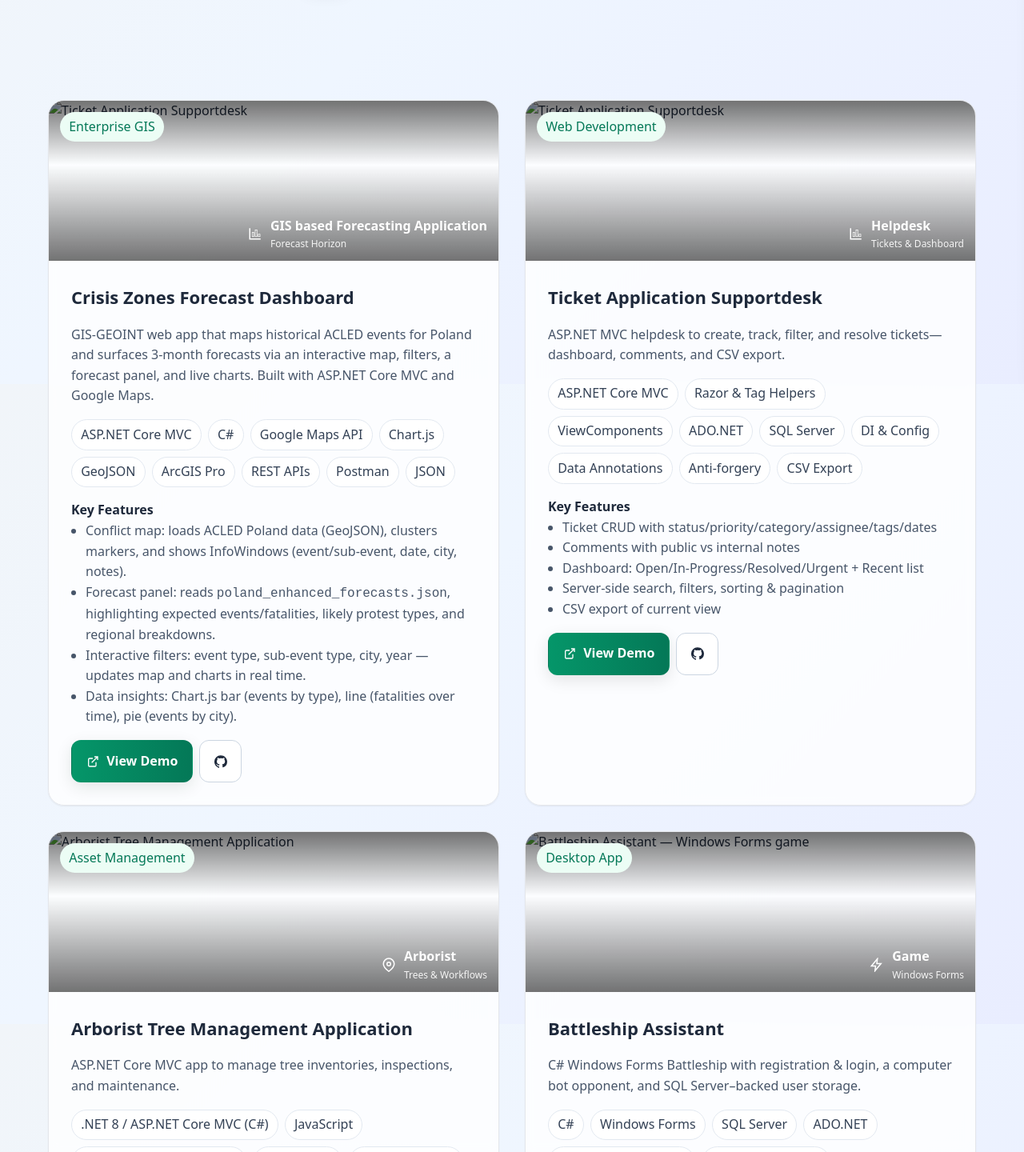
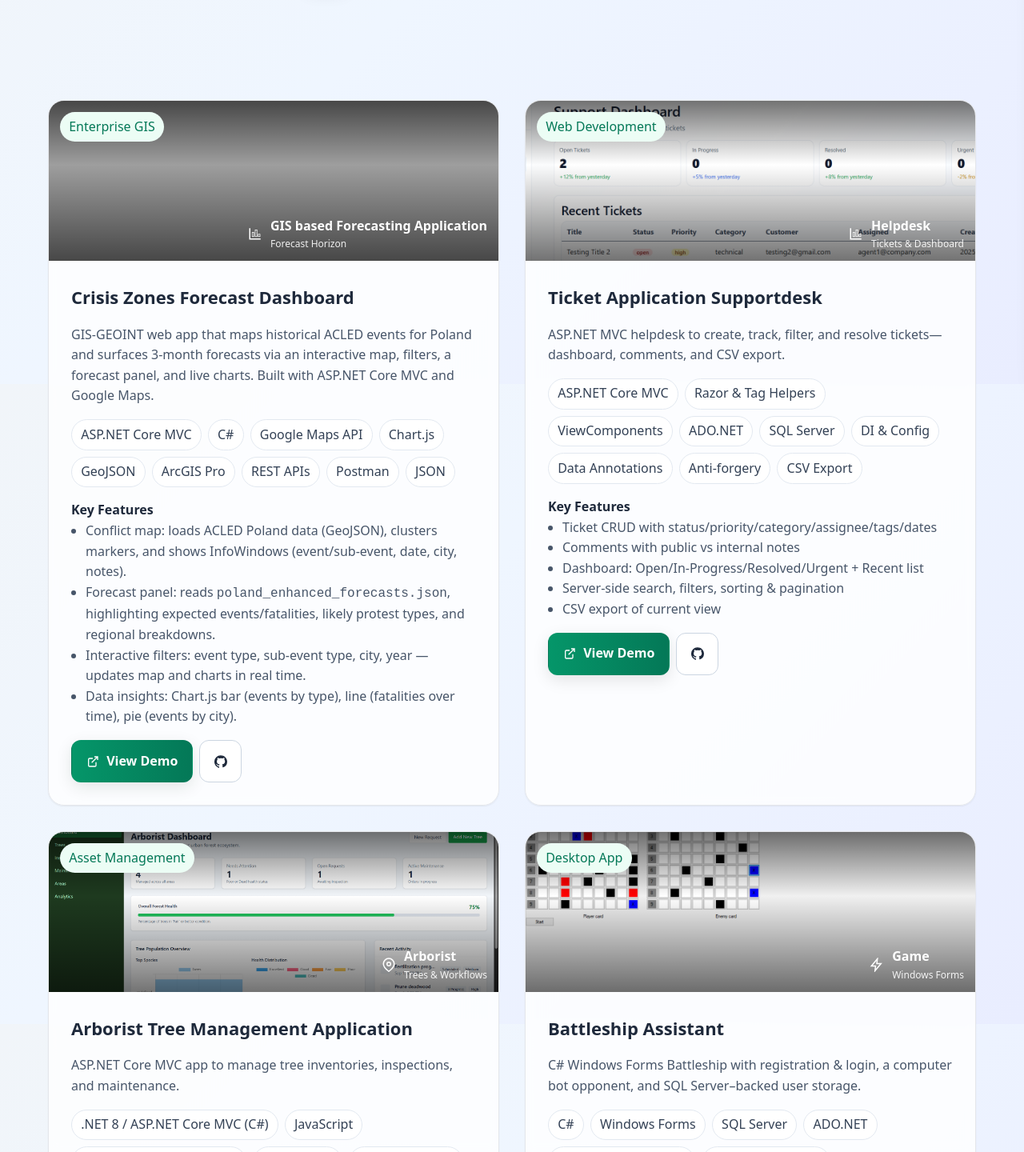
Before and after one commit to suadarzimanli/portfolio, a plain HTML site: page projects.html in a window 1280 px wide. Shown: the part 320-1760 px from the top of the page at 80% size. Drawn offline with Linux system fonts and the light colour scheme; the site is published under a folder, as on GitHub Pages, so addresses that start at the root find nothing.

Commit message:
Update projects.html

```diff
--- a/projects.html
+++ b/projects.html
@@ -88,7 +88,7 @@
         <!-- Project 1 -->
         <article class="card project-card" data-project-card data-category="Enterprise GIS">
           <div class="image-wrap">
-            <img src="/crisis/crisis-cover.png" alt="Ticket Application Supportdesk"/>
+            <img src="portfolio/crisis/crisis-cover.png" alt="Ticket Application Supportdesk"/>
             <div class="image-grad" aria-hidden="true"></div>
             <div class="badge badge-emerald" style="position:absolute;top:14px;left:14px;border:0">Enterprise GIS</div>
             <div class="metric">
@@ -144,7 +144,7 @@
         <!-- Project 3 -->
         <article class="card project-card" data-project-card data-category="Web Development">
           <div class="image-wrap">
-            <img src="/assets/supportdesk-cover.png" alt="Ticket Application Supportdesk"/>
+            <img src="portfolio/assets/supportdesk-cover.png" alt="Ticket Application Supportdesk"/>
             <div class="image-grad"></div>
             <div class="badge badge-emerald" style="position:absolute;top:14px;left:14px;border:0">Web Development</div>
             <div class="metric">
@@ -198,7 +198,7 @@
 
         <article class="card project-card" data-project-card data-category="Asset Management">
           <div class="image-wrap">
-            <img src="/tree/arborist-cover.png" alt="Arborist Tree Management Application"/>
+            <img src="portfolio/tree/arborist-cover.png" alt="Arborist Tree Management Application"/>
             <div class="image-grad"></div>
             <div class="badge badge-emerald" style="position:absolute;top:14px;left:14px;border:0">Asset Management</div>
             <div class="metric">
@@ -248,7 +248,7 @@
         <!-- Battleship Assistant -->
         <article class="card project-card" data-project-card data-category="Desktop App">
           <div class="image-wrap">
-            <img src="/battleship/battleship-cover.png" alt="Battleship Assistant — Windows Forms game"/>
+            <img src="portfolio/battleship/battleship-cover.png" alt="Battleship Assistant — Windows Forms game"/>
             <div class="image-grad"></div>
             <div class="badge badge-emerald" style="position:absolute;top:14px;left:14px;border:0">Desktop App</div>
             <div class="metric">
```
